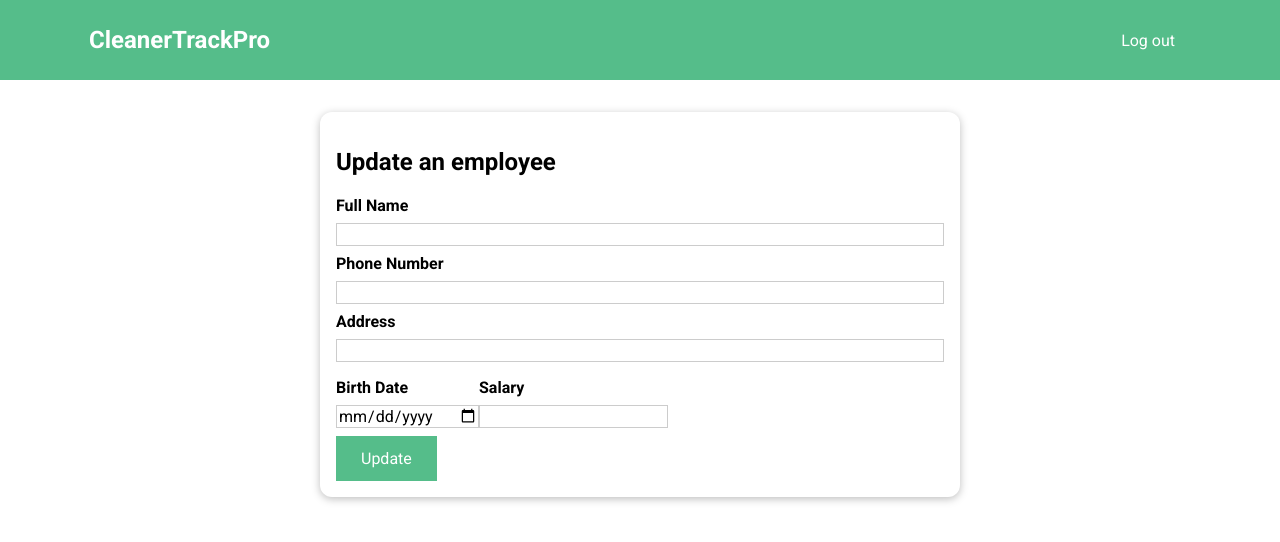
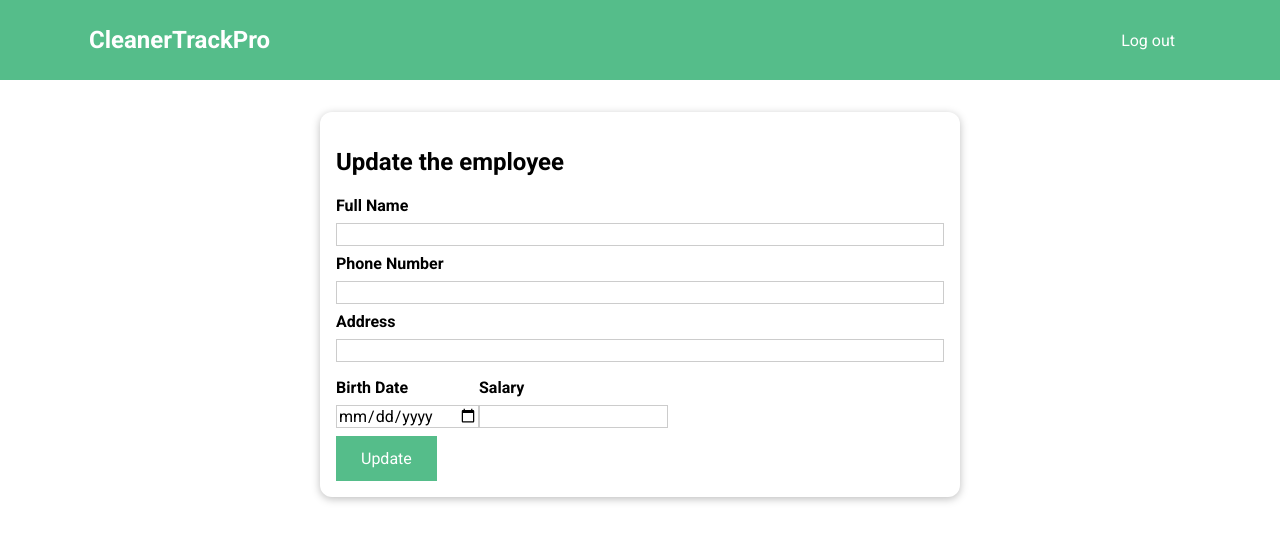
Before and after one commit to JuliaDudkina/CleanerTrackPro, a Vue app: page /employees/update in a window 1280 px wide. Shown: the top 542 px of the page. Built offline with nearby package versions, Linux system fonts and the light colour scheme; sample sign-in values are in the browser's storage.

Commit message:
adding success dialog to Update Employee comp

```diff
--- a/src/components/employees/UpdateEmployee.vue
+++ b/src/components/employees/UpdateEmployee.vue
@@ -1,4 +1,9 @@
 <template>
+  <div>
+    <Dialog @close="closeDialog" :show="success" title="Success!">
+      <h3>The employee has been successfully updated!</h3>
+      <template v-slot:buttonText>Go to Employees' List</template>
+    </Dialog>
     <employee-form @action="update"
                    :old-full-name="oldEmployee.name"
                    :old-birth-date="oldEmployee.birthDate"
@@ -7,19 +12,26 @@
                    :old-salary="oldEmployee.salary"
     >
       <template v-slot:title>
-      <h2>Update an employee</h2>
+        <h2>Update the employee</h2>
       </template>
       <template v-slot:button>
         <link-button>Update</link-button>
       </template>
     </employee-form>
+  </div>
 </template>
 
 <script>
 import EmployeeForm from "./EmployeeForm";
+import Dialog from "../UI/Dialog";
 export default {
   name: "AddEmployee",
-  components: {EmployeeForm},
+  components: {EmployeeForm, Dialog},
+  data(){
+    return{
+      success: false
+    }
+  },
   computed:{
     oldEmployee(){
       return this.$store.getters.employee;
@@ -27,10 +39,13 @@ export default {
   },
   methods:{
     async update(data){
+      this.success = true;
       const updatedEmployee = data;
       await this.$store.dispatch('updateEmployee', updatedEmployee);
       await this.$store.dispatch('loadEmployees');
-      await this.$router.replace("/employees");
+    },
+    closeDialog(){
+      this.$router.replace("/employees");
     }
   }
 }
```
Lines whose indentation alone changed are shown as unchanged.
